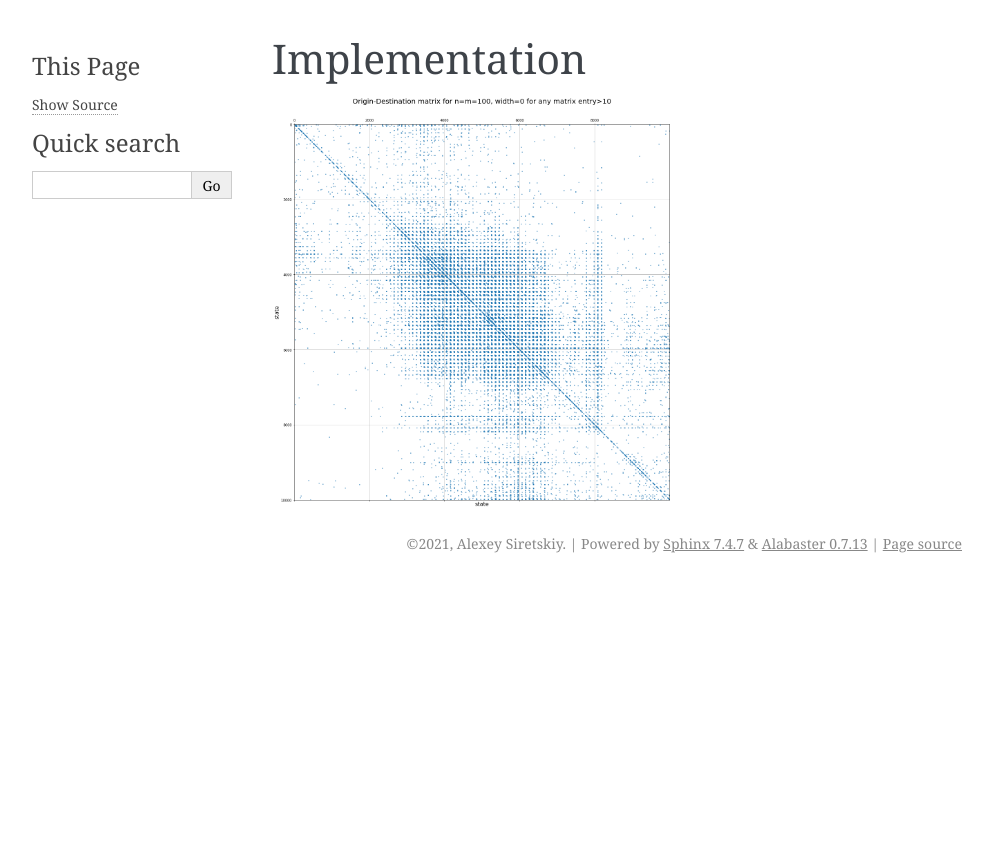
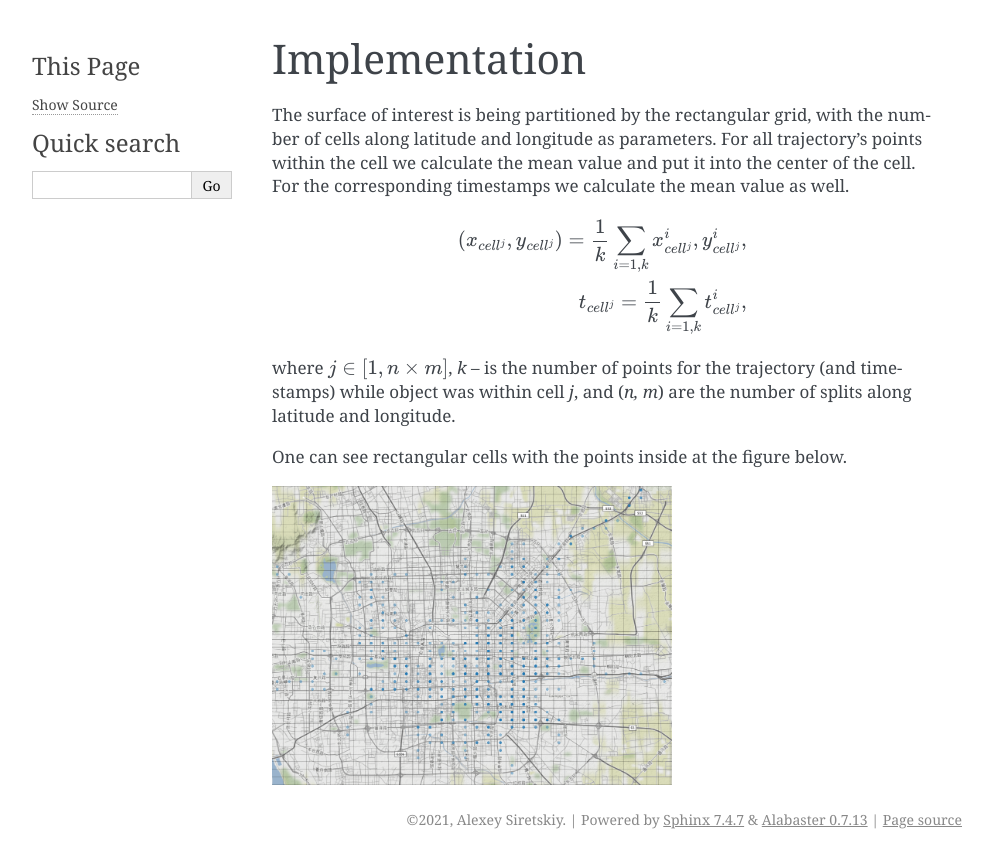
Before and after one commit to raalesir/distributed_trajectories, a Sphinx documentation site: the page built from docs/implementation.rst, in a window 1280 px wide. Shown: the top 868 px of the page, without its empty margins (148-1141 px from the left). Built offline with Sphinx 7.4.7, drawn with Linux system fonts in a browser that asks for light colours.

Commit message:
added  docs

```diff
--- a/docs/implementation.rst
+++ b/docs/implementation.rst
@@ -2,6 +2,28 @@ Implementation
 ==============
 
 
-.. image:: pics/od.png
+
+The surface of interest is being partitioned by the rectangular grid, with the number of cells  along latitude and longitude as parameters.
+For all trajectory's points within the cell  we calculate the mean value and put it into  the center of the cell.
+For the corresponding timestamps we calculate the mean value as well.
+
+.. math::
+
+    (x_{cell^j}, y_{cell^j}) = \frac{1}{k}\sum_{i=1,k}{x^i_{cell^j}, y^i_{cell^j}},
+
+    t_{cell^j} = \frac{1}{k}\sum_{i=1,k}{t^i_{cell^j}},
+
+
+
+where :math:`j\in[1, n\times m]`,  `k` -- is the number of points for the trajectory
+(and timestamps) while object was within cell `j`, and (`n, m`) are the number of
+splits along latitude and longitude.
+
+
+One can see  rectangular cells with the points inside at the figure below.
+
+
+
+..  image:: pics/trajectory_grid.png
   :width: 400
   :alt: Alternative text
```
Also changed, not shown: docs/pics/trajectory_grid.png (added).
